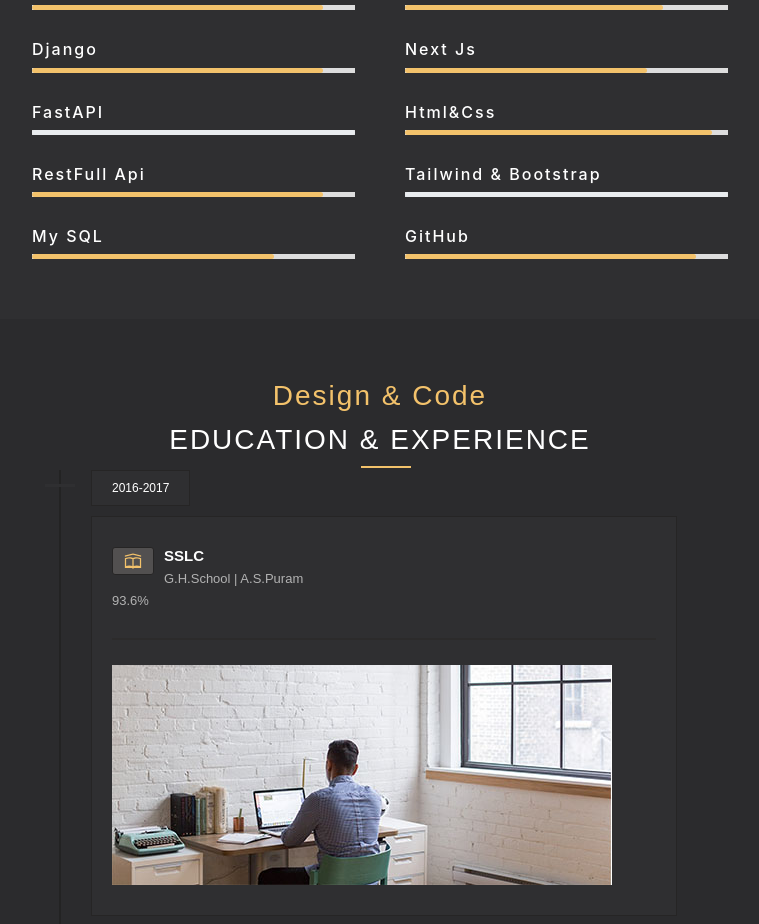
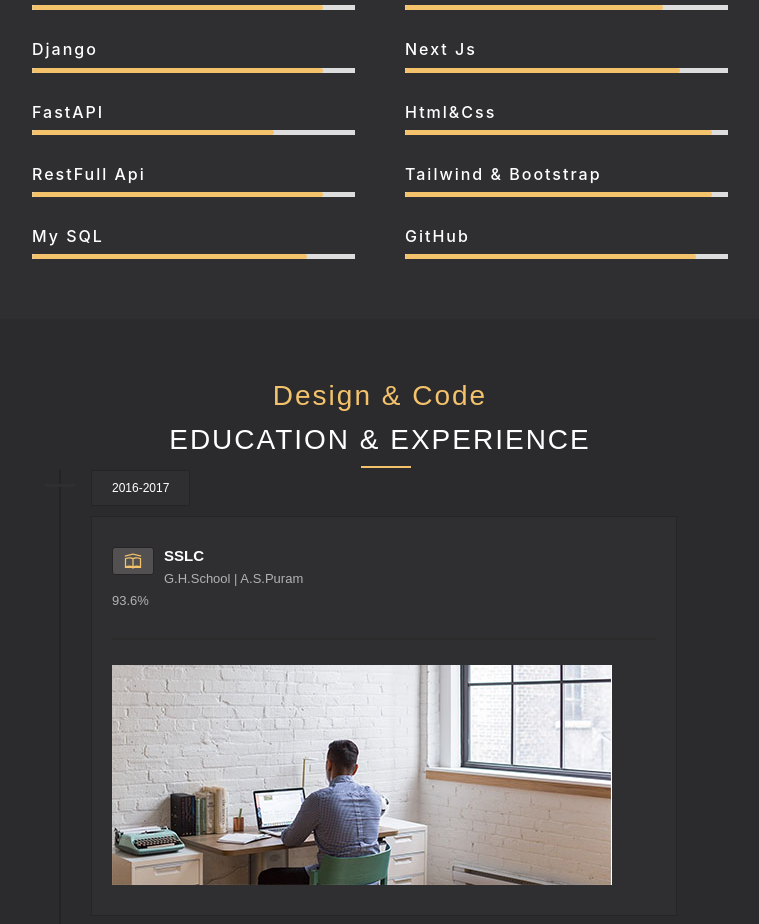
Before and after one commit to Aravinthishu/React_project, a React (Create React App) app: page / in a window 1280 px wide. Shown: the part 1720-2644 px from the top of the page, without its empty margins (260-1019 px from the left). Built offline with nearby package versions, Linux system fonts and the light colour scheme.

Commit message:
my skills

```diff
--- a/src/pages/Myskills/MySkils.jsx
+++ b/src/pages/Myskills/MySkils.jsx
@@ -31,7 +31,7 @@ const MySkils = () => {
 
            <h2>FastAPI</h2>
            <div class="full">
-             <div class="progress mongodb"></div>
+             <div class="progress fastapi"></div>
            </div>
 
            <h2>RestFull Api</h2>
--- a/src/pages/Myskills/myskills.css
+++ b/src/pages/Myskills/myskills.css
@@ -101,12 +101,18 @@
     animation: progress 0.5s linear;
   }
   .sql{
-    width: 75%;
+    width: 85%;
     background: #F3C26B;
     animation: progress 0.5s linear;
   }
-  .html, tailwind{
+  .html, .tailwind{
     width: 95%;
+    background: #F3C26B;
+    animation: progress 0.5s linear;
+  }
+
+  .fastapi{
+    width: 75%;
     background: #F3C26B;
     animation: progress 0.5s linear;
   }
```
